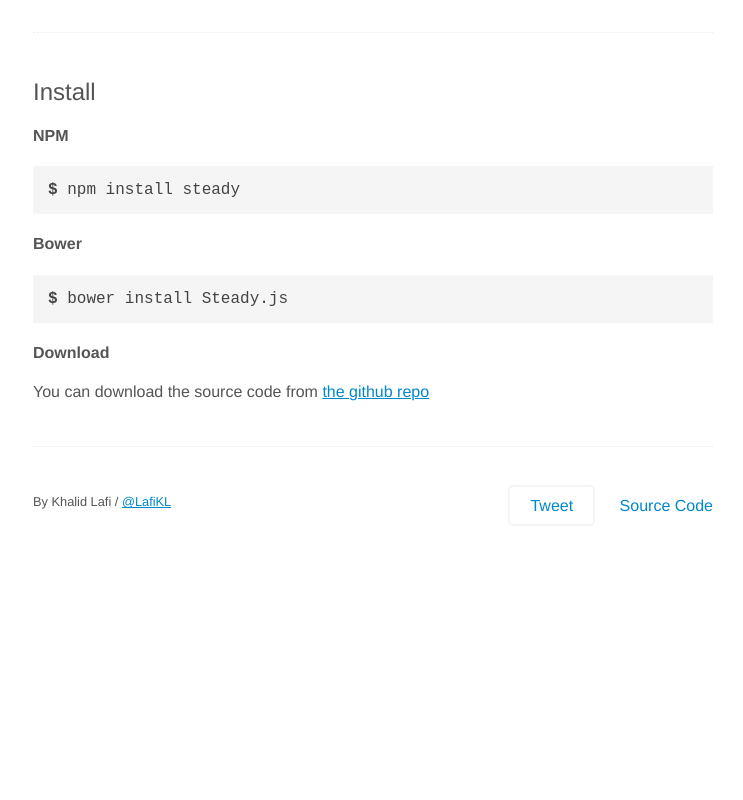
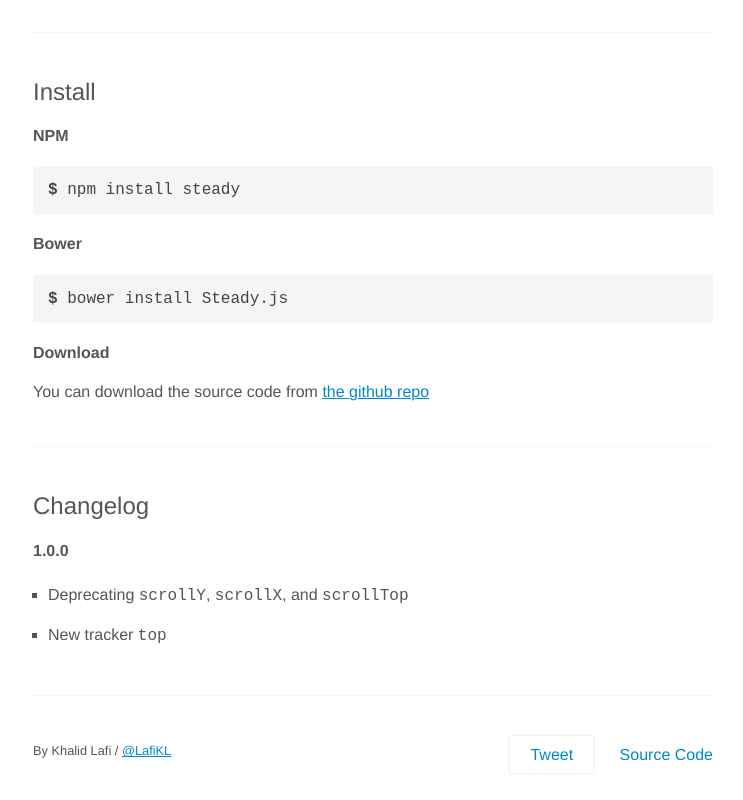
Before and after one commit to lafikl/steady.js, a plain HTML site: page index.html in a window 1280 px wide. Shown: the part 3232-4032 px from the top of the page, without its empty margins (267-1010 px from the left). Before the commit the page ends 3822 px from the top, so only its background shows below. Drawn offline with Linux system fonts and the light colour scheme.

Commit message:
updating docs to reflect the changes in 1.0.0

```diff
--- a/index.html
+++ b/index.html
@@ -56,7 +56,7 @@
         <script src="https://gist.github.com/lafikl/79f1ba78ca22cc0f081e.js"></script>
 
         <ul>
-          <li><code>s.addCondition(condition)</code>: it gives the ability to add a condition on the fly. And <code>condition</code> is a string that works as the identifier of the condition (e.g <code>scrollX</code> )</li>
+          <li><code>s.addCondition(condition)</code>: it gives the ability to add a condition on the fly. And <code>condition</code> is a string that works as the identifier of the condition (e.g <code>top</code> )</li>
           <li><code>s.removeCondition(condition)</code>: same as the above but it removes the condition.</li>
           <li><code>s.addTracker(conditionName, fn)</code>: a method to create custom trackers. look at the example <a href="#customTracker">below</a></li>
           <li><code>s.stop</code>: it removes the onScroll listener, this method is good for Single-Page applications whin switching between routes/views.</li>
@@ -127,6 +127,15 @@
       <p>You can download the source code from <a href="https://github.com/lafikl/steady.js/archive/master.zip">the github repo</a></p>
     </div>
 
+    <div class="st-part" id="install">
+      <h2 class="st-part__title">Changelog</h2>
+      <h4>1.0.0</h4>
+      <ul>
+        <li>Deprecating <code>scrollY</code>, <code>scrollX</code>, and <code>scrollTop</code></li>
+        <li>New tracker <code>top</code></li>
+      </ul>
+    </div>
+
     <div class="st-part">
       <small>By Khalid Lafi / <a href="#">@LafiKL</a></small>
       <ul class="st-footer-stuff">
```
